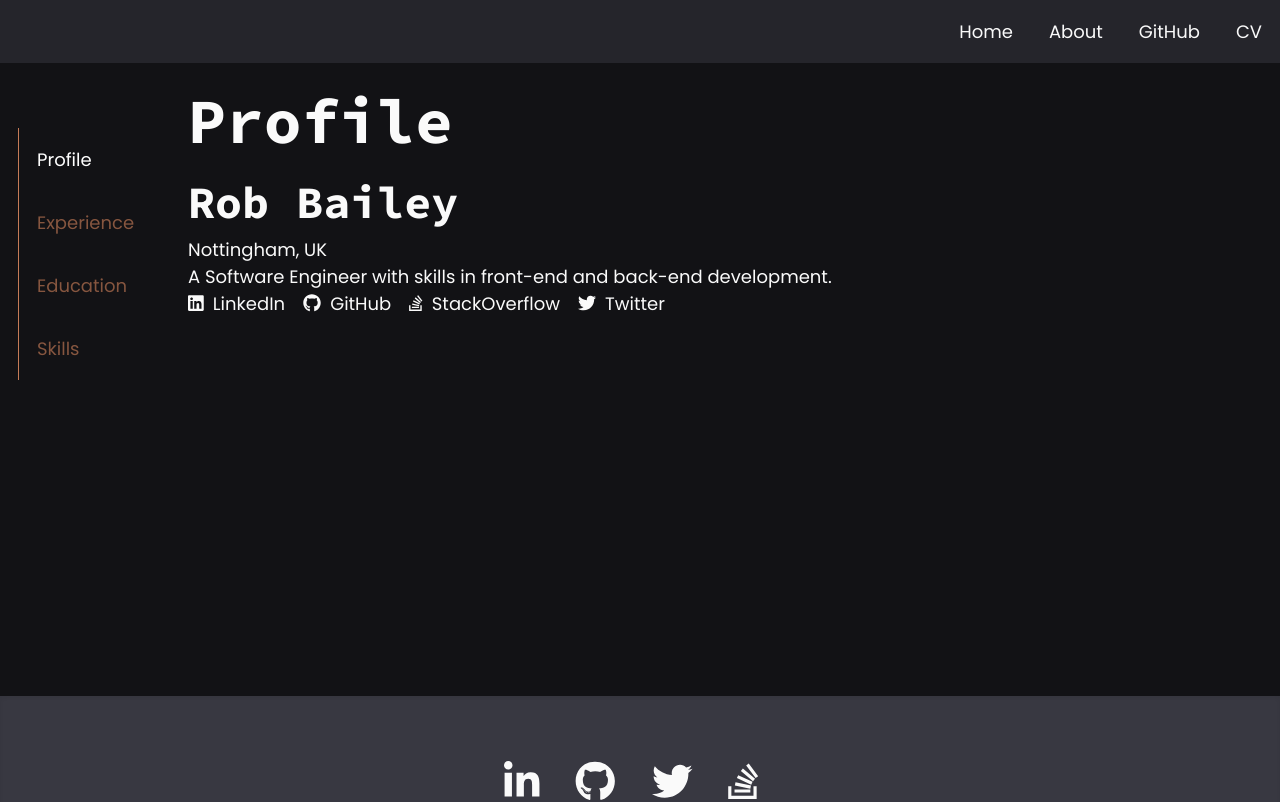
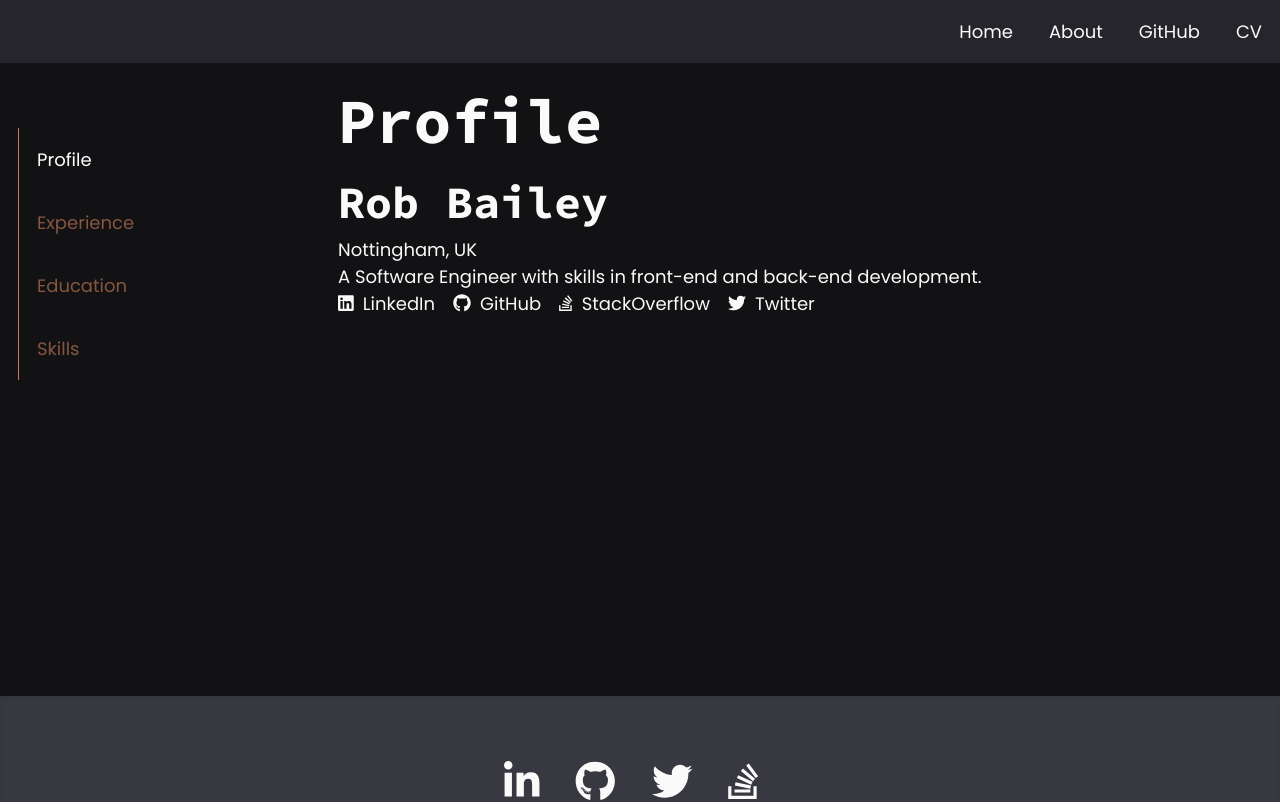
Before and after one commit to robbailey3/website-next, a Next.js app: page /cv in a window 1280 px wide. Shown: the top 802 px of the page. Built offline with nearby package versions, Linux system fonts and the light colour scheme.

Commit message:
build: fixing build issue

```diff
--- a/src/pages/cv/index.tsx
+++ b/src/pages/cv/index.tsx
@@ -24,16 +24,14 @@ const CVPage = () => {
         />
       </Head>
       <Container>
-        <FlexContainer options={{ wrap: 'wrap' }}>
-          <FlexItem
-            options={{ grow: 0, shrink: 0, basis: 'clamp(300px, 15vw, 500px)' }}
-          >
+        <FlexContainer className="flex-wrap">
+          <FlexItem className="w-full lg:w-1/4">
             <CVNavigation
               activePanel={activePanel}
               handlePanelChange={handlePanelChange}
             />
           </FlexItem>
-          <FlexItem options={{ grow: 1, shrink: 1 }}>
+          <FlexItem className="w-full lg:w-3/4">
             <div style={{ padding: '1rem' }}>
               <h1>
                 {activePanel.substring(0, 1).toUpperCase() +
```
